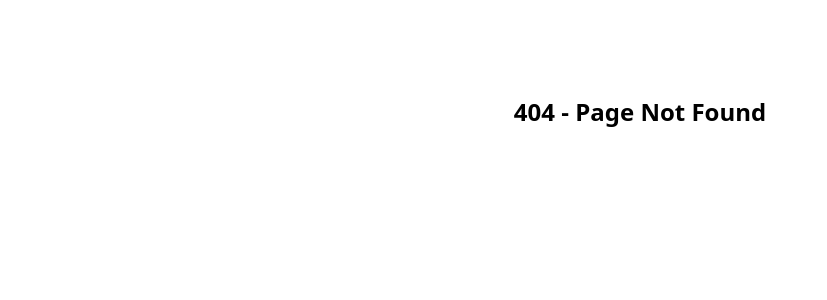
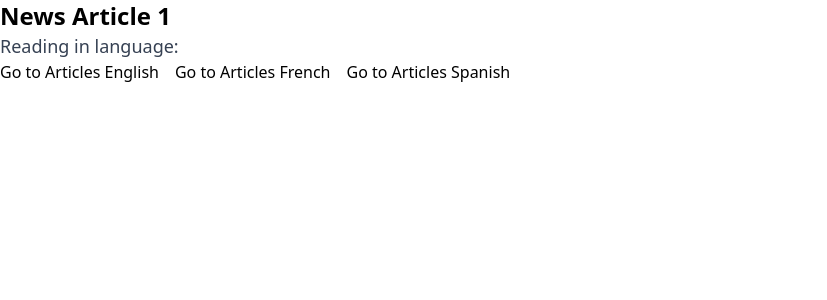
Before and after one commit to WitchKing2003/nextJS-15, a Next.js app: page /articles/1 in a window 1280 px wide. Before the commit this address had no page. Shown: the top 300 px of the page, without its empty margins (0-827 px from the left). Built offline with nearby package versions, Linux system fonts and the light colour scheme.

Commit message:
Day 6: Fix params and searchParams + Navigating Programmatically

```diff
--- a/app/articles/[articleId]/pagex.tsx
+++ b/app/articles/[articleId]/page.tsx
@@ -1,3 +1,5 @@
+"use client";
+
 import Link from "next/link";
 import { use } from "react";
 
@@ -11,21 +13,21 @@ export default function NewsArticle({
   const { articleId } = use(params);
   const { lang } = use(searchParams);
   return (
-    <div className="">
-      <h1>News Article {articleId}</h1>
-      <p>Reading in language: {lang}</p>
+    <>
+      <h1 className="text-2xl font-bold">News Article {articleId}</h1>
+      <p className="text-lg text-gray-700">Reading in language: {lang}</p>
 
-      <div className="">
-        <Link href={`/articles/${articleId}?lang=en`} prefetch={false}>
+      <div className="flex space-x-4">
+        <Link href={`/articles/${articleId}?lang=en`}>
           Go to Articles English
         </Link>
-        <Link href={`/articles/${articleId}?lang=fr`} prefetch={false}>
+        <Link href={`/articles/${articleId}?lang=fr`}>
           Go to Articles French
         </Link>
-        <Link href={`/articles/${articleId}?lang=es`} prefetch={false}>
+        <Link href={`/articles/${articleId}?lang=es`}>
           Go to Articles Spanish
         </Link>
       </div>
-    </div>
+    </>
   );
 }
--- /dev/null
+++ b/app/order-product/page.tsx
@@ -0,0 +1,19 @@
+"use client";
+import { useRouter } from "next/navigation";
+export default function OrderProductPage() {
+  const router = useRouter();
+  const handleOrder = () => {
+    // Handle order logic here
+    console.log("Order placed!");
+    router.push("/"); // Redirect to confirmation page
+  };
+  return (
+    <div>
+      <h1>Order Product Page</h1>
+      <p>This is the order product page.</p>
+      <button onClick={handleOrder} className="bg-blue-500 text-white px-4 py-2 rounded cursor-pointer">
+        Place Order
+      </button>
+    </div>
+  );
+}
--- a/app/productsList/[productId]/reviews/[reviewId]/page.tsx
+++ b/app/productsList/[productId]/reviews/[reviewId]/page.tsx
@@ -1,7 +1,7 @@
 "use client";
 
 import { use } from "react";
-import NotFound from "../../../../not-found";
+import { redirect, notFound } from "next/navigation";
 
 export default function ReviewDetail({
   params,
@@ -11,7 +11,7 @@ export default function ReviewDetail({
   const { productId, reviewId } = use(params);
 
   if (parseInt(reviewId) > 10) {
-    return <NotFound />;
+    return redirect("/");
   }
 
   return (
```
